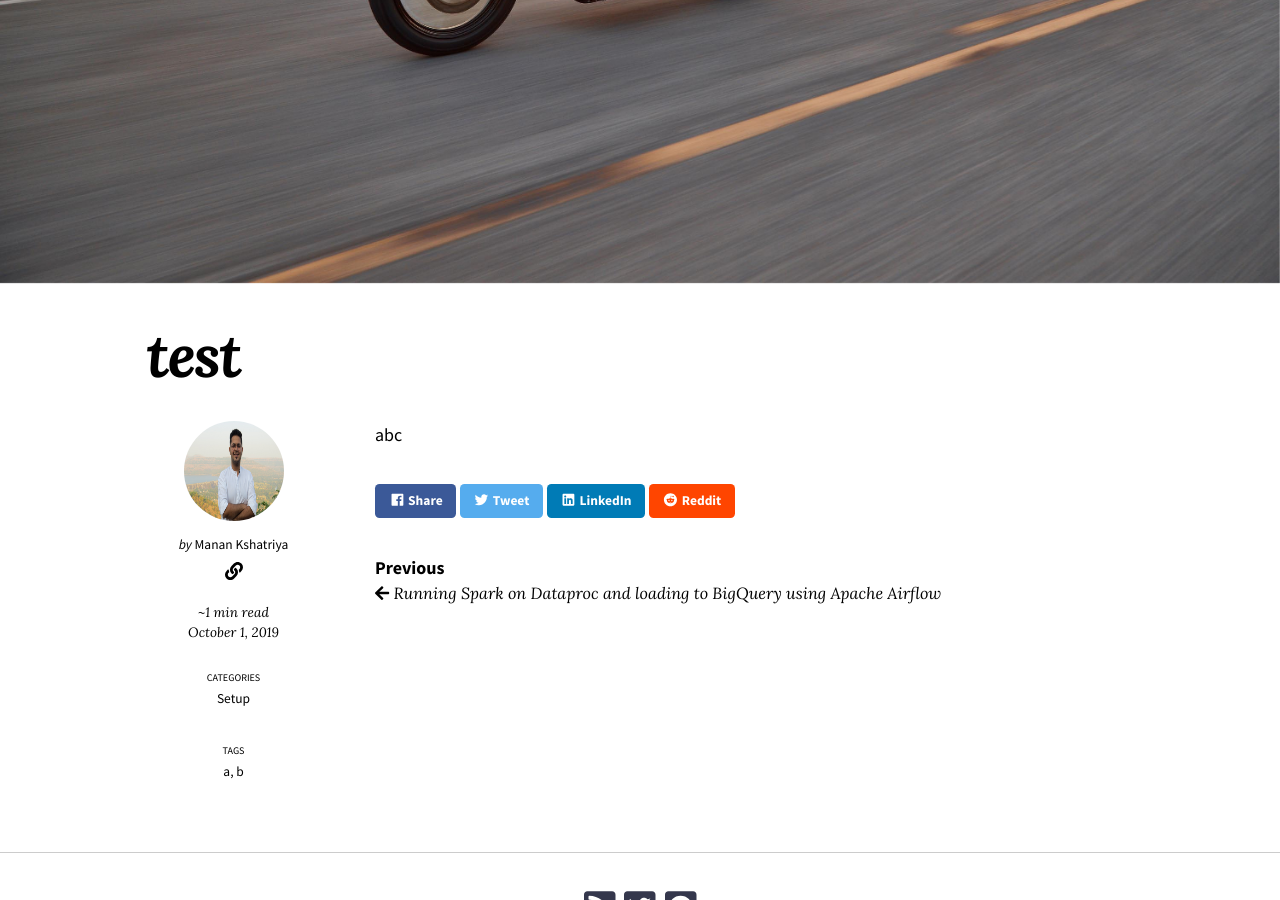
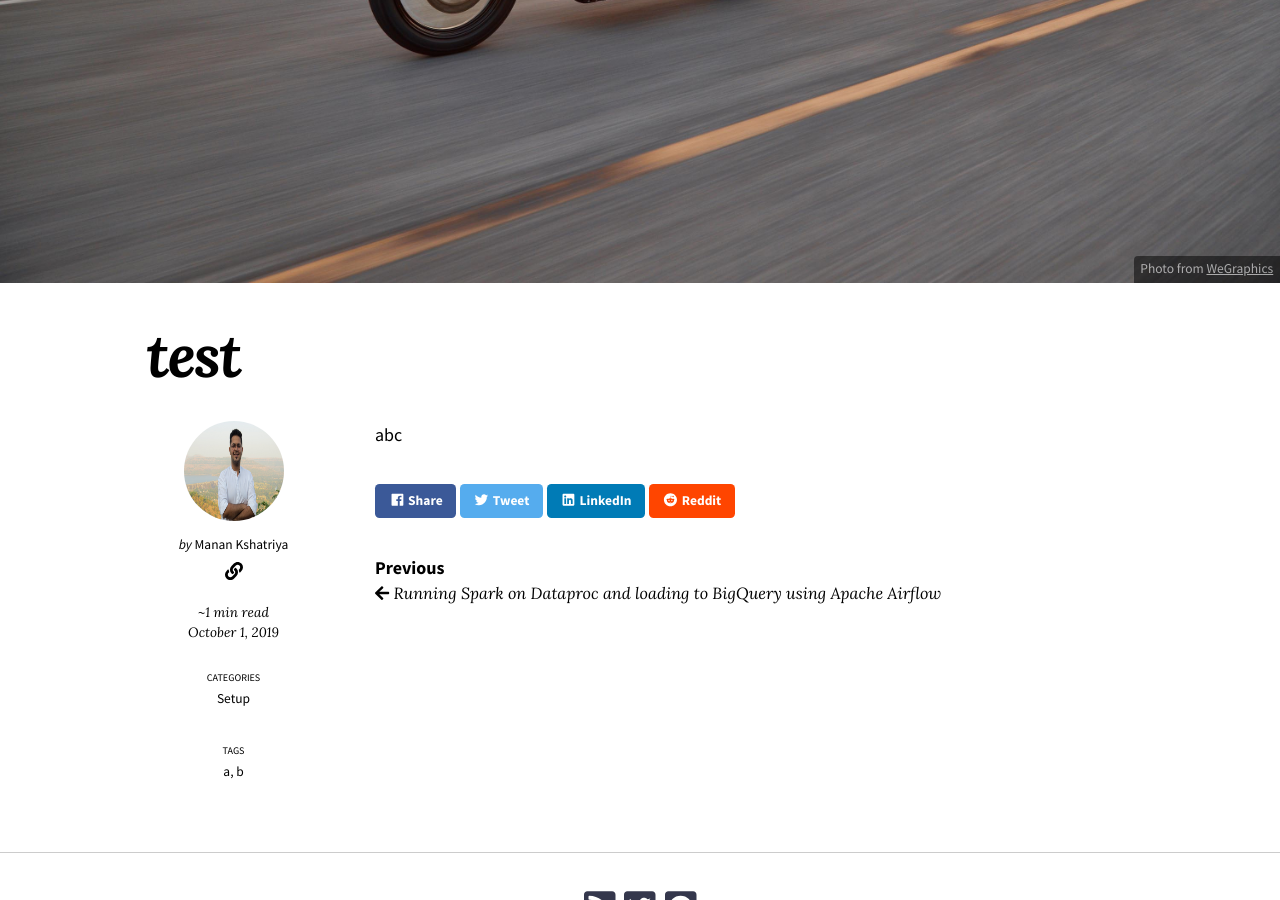
Before and after one commit to mk556/mk556.github.io, a Jekyll site: the page built from _posts/2019-10-02-test.md, in a window 1280 px wide and 900 px high, scrolled down 616 px. Built offline with Jekyll 4.4.1, drawn with Linux system fonts in a browser that asks for light colours; nearby versions of some CDN libraries; emoji names are drawn with the system emoji font; comment, search, counter and statistics services are not loaded.

Commit message:
add sample thumbnail and caption

```diff
--- a/_posts/2019-10-02-test.md
+++ b/_posts/2019-10-02-test.md
@@ -7,7 +7,11 @@
 description: sample description
 category: Setup
 multiple_images: []
-image: "/uploads/harley-davidson-zGzXsJUBQfs-unsplash.jpg"
+image:
+  path: /uploads/harley-davidson-zGzXsJUBQfs-unsplash.jpg
+  thumbnail: /uploads/so-simple-site-logo.png
+  caption: "Photo from [WeGraphics](http://wegraphics.net/downloads/free-ultimate-blurred-background-pack/)"
+
 
 ---
 abc
```
